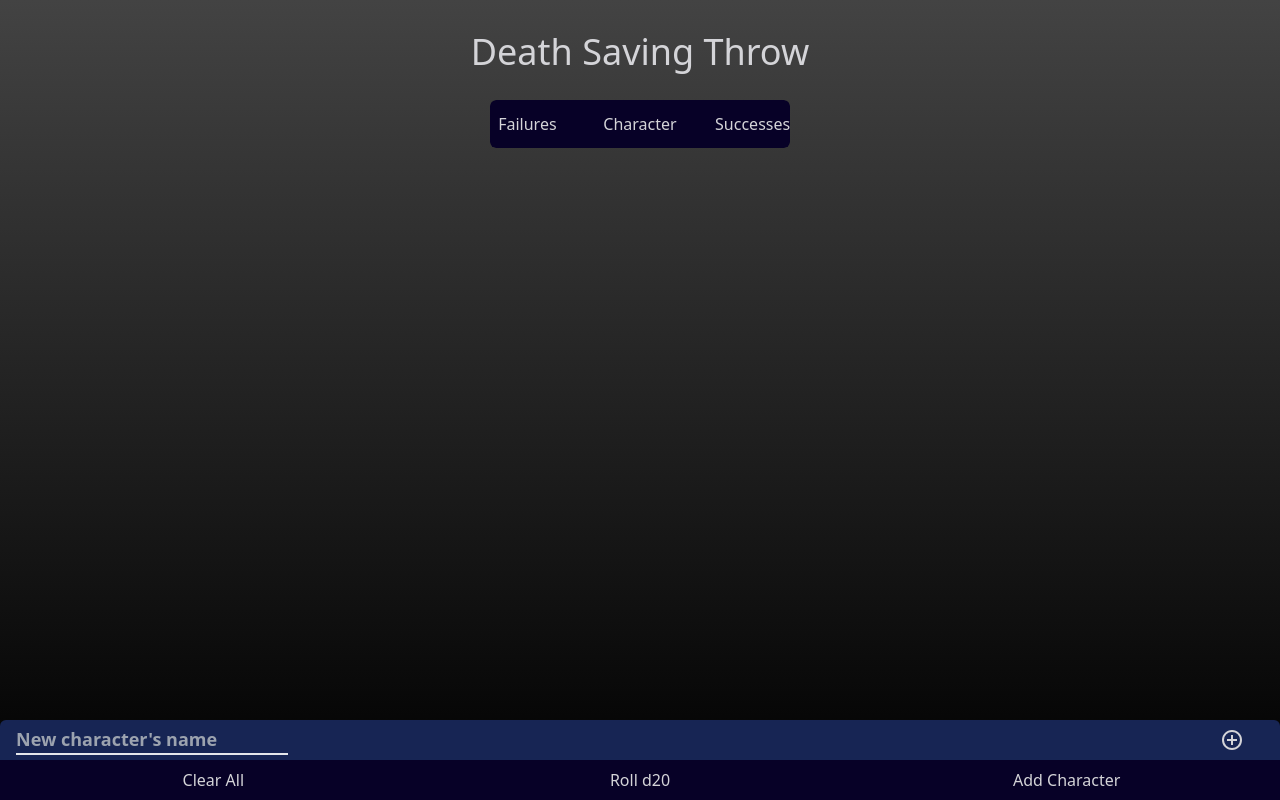
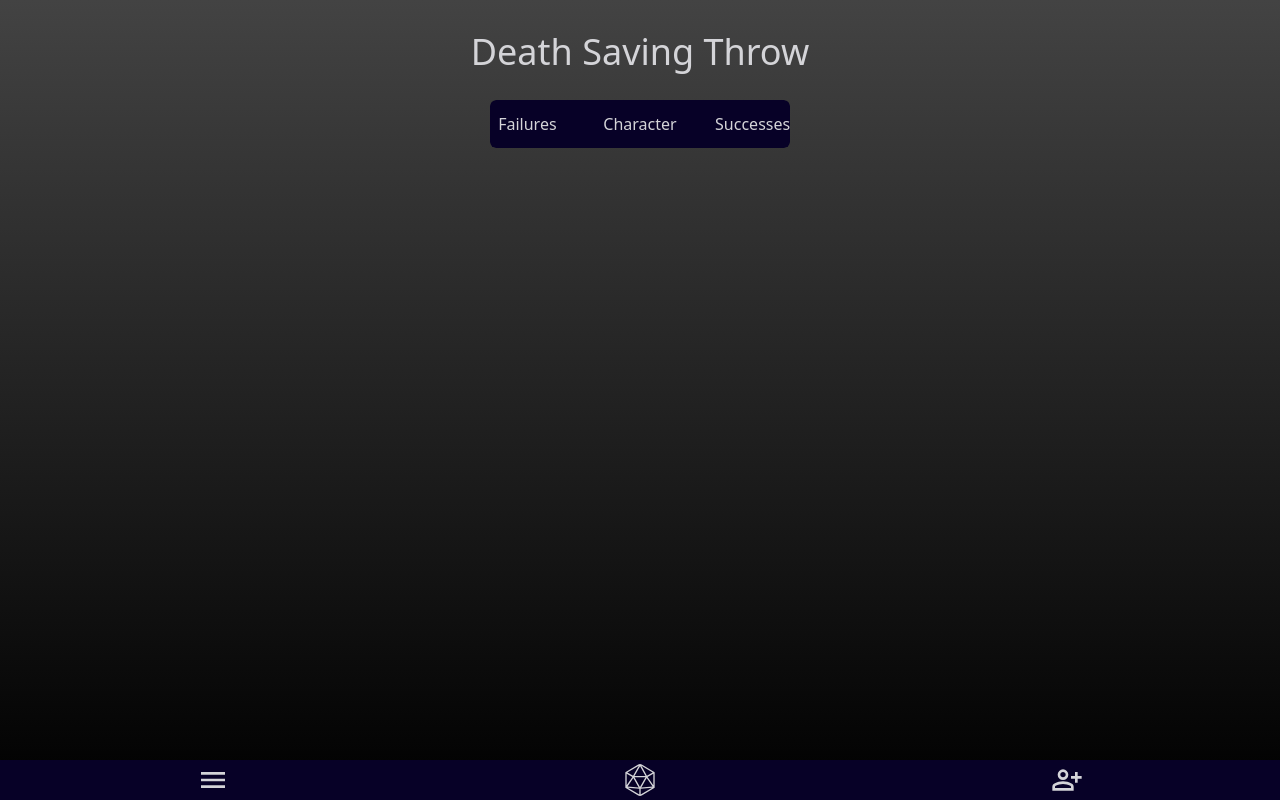
Before and after one commit to ricierirossi/death-saving-throw, a Vue app: page / in a window 1280 px wide. Built offline with nearby package versions, Linux system fonts and the light colour scheme.

Commit message:
Fix buttons' bar behavior

```diff
--- a/src/components/ButtonsBar.vue
+++ b/src/components/ButtonsBar.vue
@@ -1,9 +1,40 @@
 <template>
     <div class="absolute bottom-0 w-full">
         <div
-            class="flex items-center px-4 w-full h-10 text-lg font-bold bg-blue-950 rounded-t-md"
+            v-if="showMenu != ''"
+            class="flex items-center px-4 w-full h-12 text-lg font-bold bg-blue-950 rounded-t-md"
         >
-            <div v-if="!showD20" class="flex w-full justify-between">
+            <div
+                v-if="showMenu === 'menu'"
+                class="flex justify-around items-center w-full h-full"
+            >
+                <button
+                    class="bg-gray-950 hover:bg-gray-900 rounded-md p-4 flex justify-center items-center h-8"
+                    @click="removeAll"
+                >
+                    Remove all
+                </button>
+                <button
+                    class="bg-gray-600 hover:bg-gray-500 rounded-md p-4 flex justify-center items-center h-8"
+                    @click="clearAll"
+                >
+                    Clear all
+                </button>
+            </div>
+            <div
+                v-if="showMenu === 'd20'"
+                class="w-full text-center"
+                :class="{
+                    'text-red-600': diceThrow === 1,
+                    'text-green-600': diceThrow === 20,
+                }"
+            >
+                {{ diceThrow }}
+            </div>
+            <div
+                v-if="showMenu === 'character'"
+                class="flex w-full justify-between"
+            >
                 <input
                     type="text"
                     placeholder="New character's name"
@@ -22,36 +53,46 @@
                     />
                 </div>
             </div>
-            <div
-                v-if="showD20"
-                class="w-full text-center"
-                :class="{
-                    'text-red-600': diceThrow === 1,
-                    'text-green-600': diceThrow === 20,
-                }"
-            >
-                {{ diceThrow }}
-            </div>
         </div>
         <div
-            class="bg-strong-blue grid grid-cols-3 text-center hover:cursor-pointer"
+            class="grid grid-cols-3 items-center bg-strong-blue hover:cursor-pointer"
         >
             <span
-                class="hover:bg-blue-950 p-2 flex items-center justify-center h-full"
-                @click="clearAll"
-                >Clear All</span
+                class="w-full h-10 flex items-center justify-center hover:bg-blue-950"
+                @click="toggleOption('menu')"
             >
-
+                <img
+                    src="../assets/icons/menu.svg"
+                    alt="Menu"
+                    class="flex justify-center"
+                    width="32"
+                    height="32"
+                />
+            </span>
             <span
-                class="hover:bg-blue-950 p-2 flex items-center justify-center h-full"
-                @click="rollDice(), (showD20 = true)"
-                >Roll d20</span
+                class="w-full h-10 flex items-center justify-center hover:bg-blue-950"
+                @click="rollDice(), toggleOption('d20')"
             >
+                <img
+                    src="../assets/icons/d20.svg"
+                    alt="Roll d20"
+                    class="flex justify-center"
+                    width="32"
+                    height="32"
+                />
+            </span>
             <span
-                class="hover:bg-blue-950 p-2 flex items-center justify-center h-full"
-                @click="showD20 = false"
-                >Add Character</span
+                class="w-full h-10 flex items-center justify-center hover:bg-blue-950"
+                @click="toggleOption('character')"
             >
+                <img
+                    src="../assets/icons/person.svg"
+                    alt="Add Character"
+                    class="flex justify-center"
+                    width="32"
+                    height="32"
+                />
+            </span>
         </div>
     </div>
 </template>
@@ -63,7 +104,7 @@ import { ref } from "vue";
 const statusStore = useStatusStore();
 const characterName = ref("");
 const diceThrow = ref("");
-const showD20 = ref(false);
+const showMenu = ref("");
 
 const insertCharacter = () => {
     if (characterName.value) {
@@ -77,9 +118,26 @@ const insertCharacter = () => {
     characterName.value = "";
 };
 
+const toggleOption = (option) => {
+    if (showMenu.value === "menu" || showMenu.value === "character") {
+        if (option != showMenu.value) {
+            showMenu.value = option;
+            return;
+        }
+        showMenu.value = "";
+        return;
+    }
+    showMenu.value = option;
+};
 const clearAll = () => {
     statusStore.clearAllSavings();
     diceThrow.value = "";
+    showMenu.value = "";
+};
+
+const removeAll = () => {
+    statusStore.removeAllCharacters();
+    showMenu.value = "";
 };
 
 const rollDice = () => {
```
